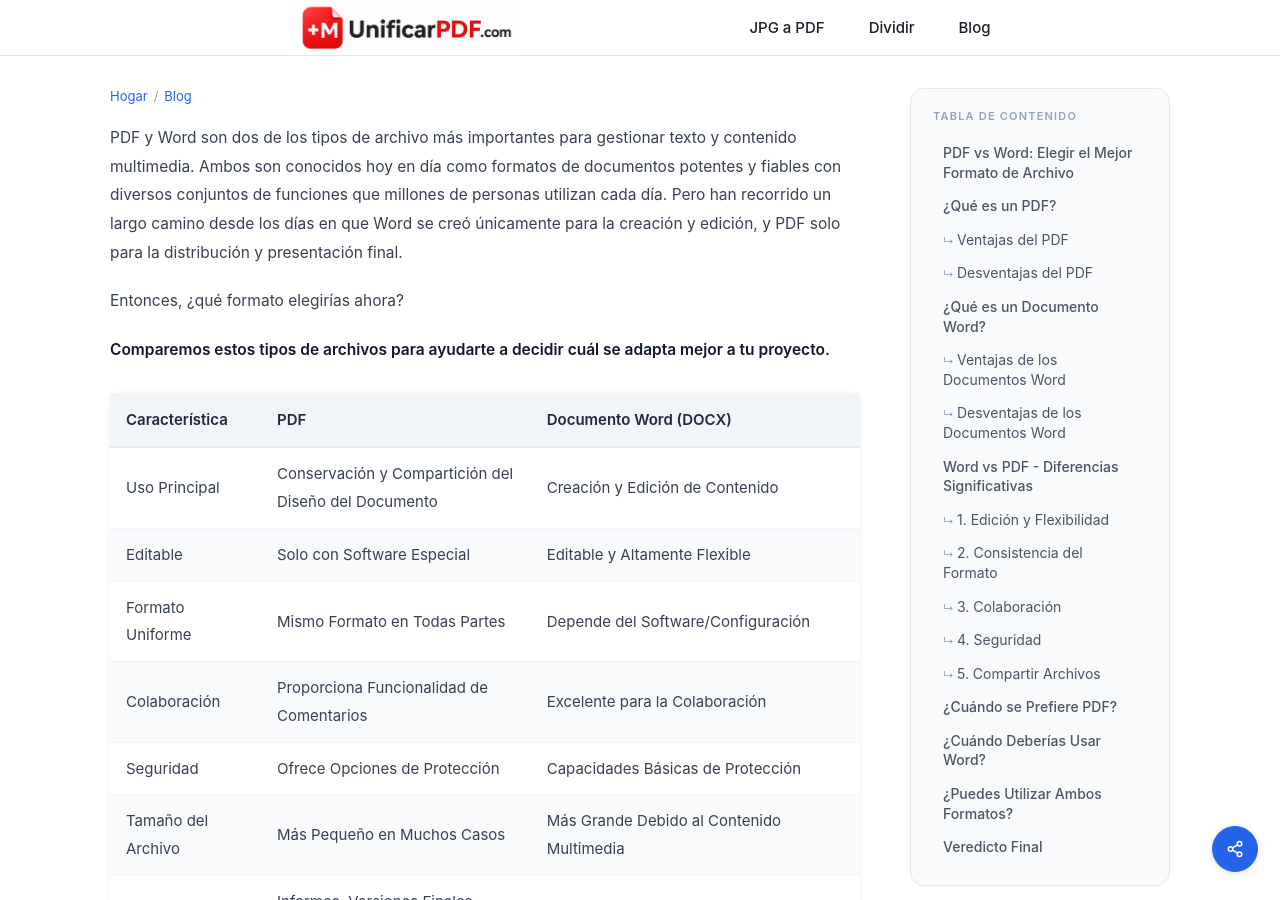
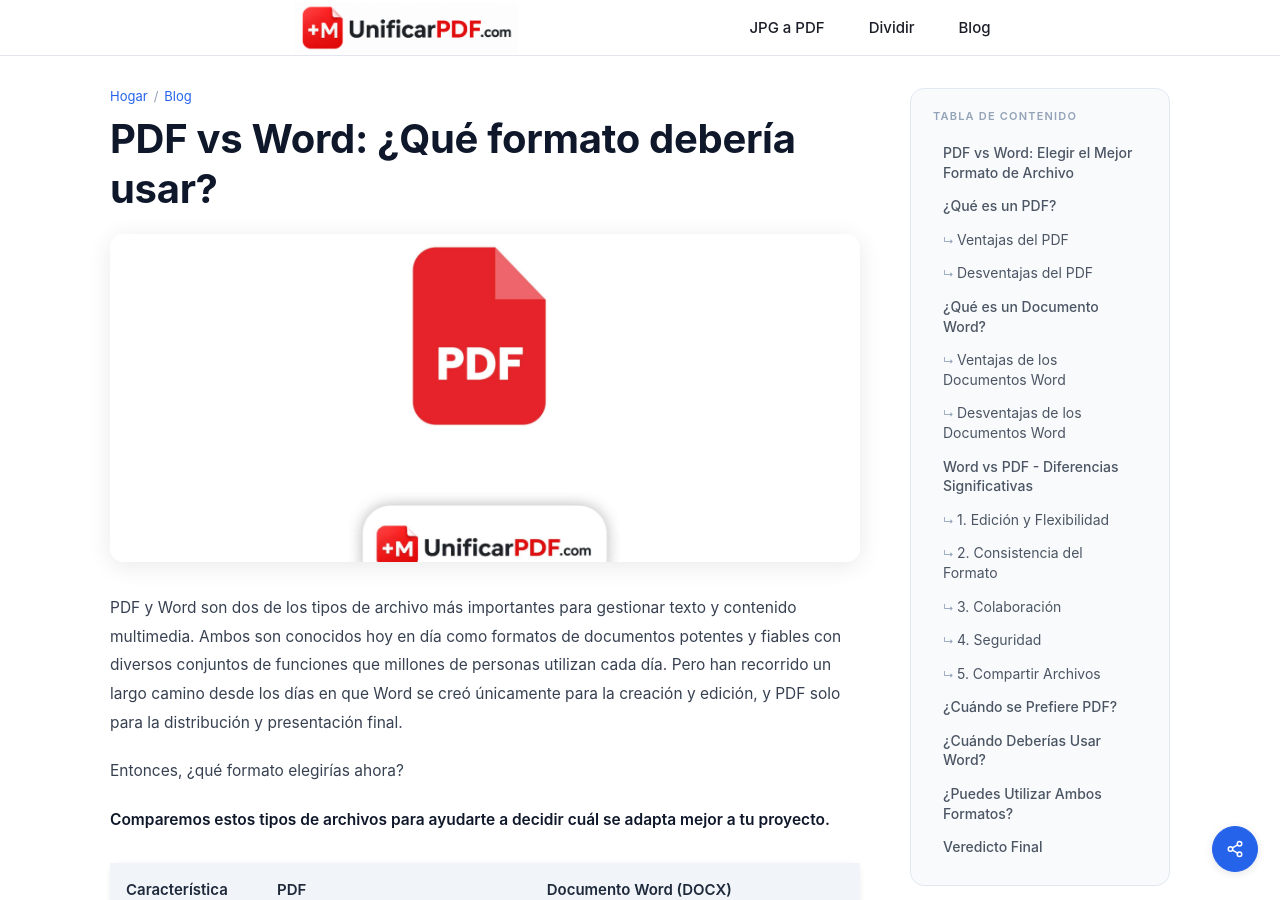
Before and after one commit to rforrupesh/pdf, a Jekyll site: the page built from _posts/2026-04-28-pdf-vs-word.md, in a window 1280 px wide and 900 px high. Built offline with Jekyll 4.4.1, drawn with Linux system fonts in a browser that asks for light colours; our own code applies the rules of GitHub Pages for plain Markdown files.

Commit message:
Update 2026-04-28-pdf-vs-word.md

```diff
--- a/_posts/2026-04-28-pdf-vs-word.md
+++ b/_posts/2026-04-28-pdf-vs-word.md
@@ -1,6 +1,6 @@
 ---
 layout: post
-title: PDF vs Word: ¿Qué formato debería usar?
+title: "PDF vs Word: ¿Qué formato debería usar?"
 thumbnail: /assets/img/que-es-el-pdf.jpg
 description: Comparo PDF y Word. Estudio las características, el formato, la compatibilidad y más. Vea lo que encontramos aquí.
 category: aprende
```
